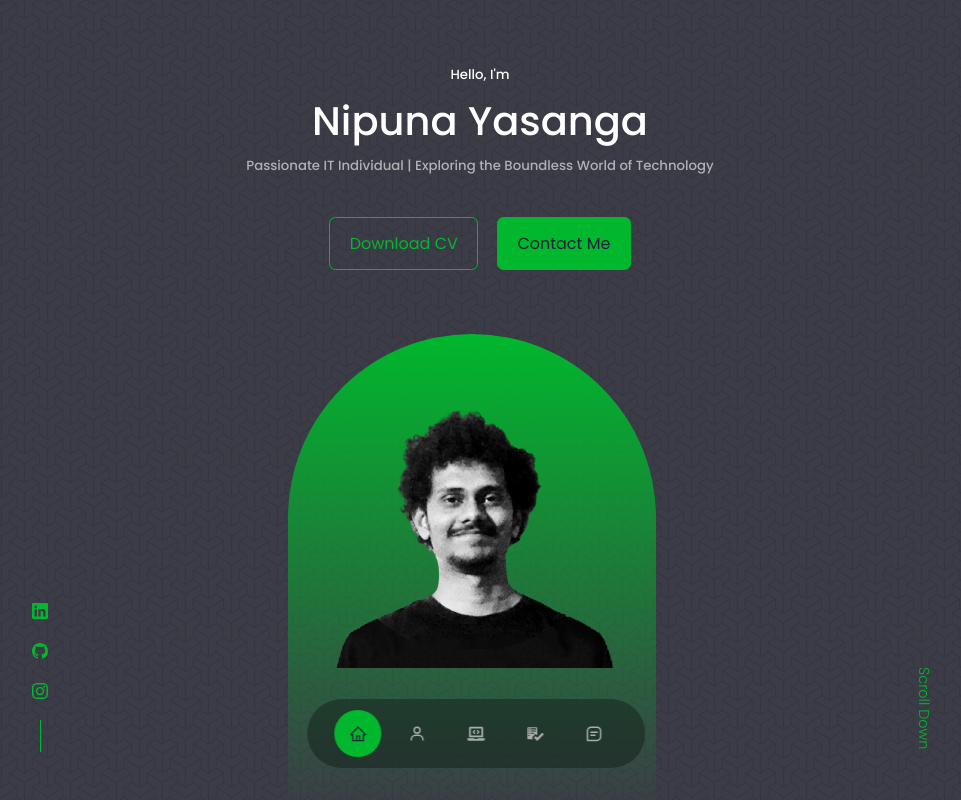
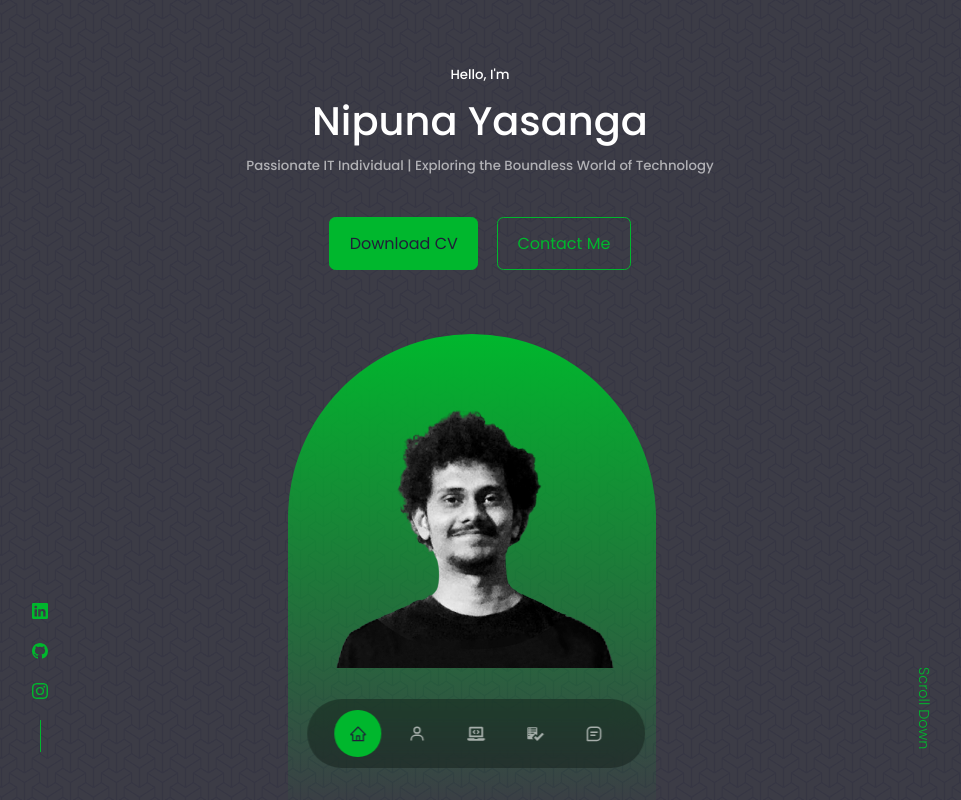
Before and after one commit to nipunayasanga/my-portfolio-site, a React (Create React App) app: page / in a window 1280 px wide. Shown: the top 800 px of the page, without its empty margins (160-1121 px from the left). Built offline with nearby package versions, Linux system fonts and the light colour scheme.

Commit message:
update CTA

```diff
--- a/src/components/header/CTA.jsx
+++ b/src/components/header/CTA.jsx
@@ -7,8 +7,8 @@
 
     <div className="cta">
 
-        <a href={CV} download className='btn'>Download CV</a>
-        <a href="#contacts" className='btn btn-primary'>Contact Me</a>
+        <a href={CV} download className='btn btn-primary'>Download CV</a>
+        <a href="#contacts" className='btn '>Contact Me</a>
     </div>
   )
 }
```
